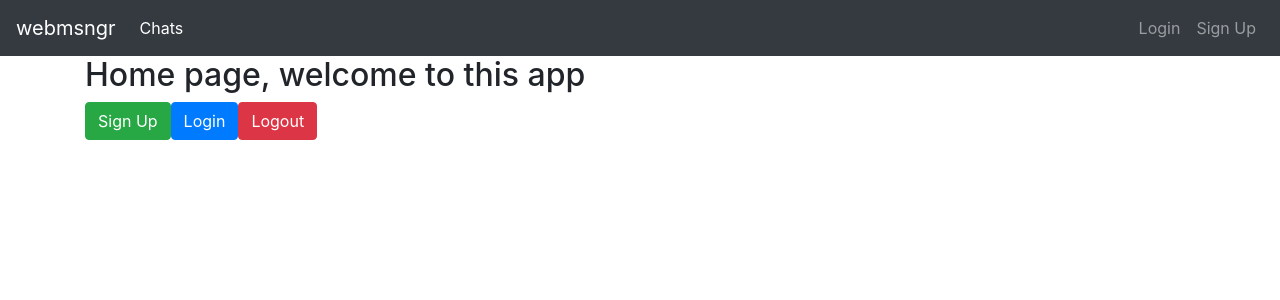
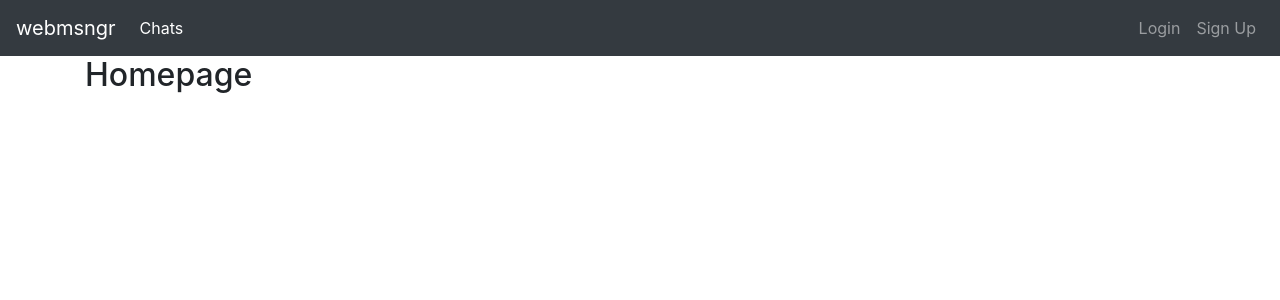
Before and after one commit to caiusbranda/web-msngr, an Angular app: page /home in a window 1280 px wide. Shown: the top 300 px of the page. Built offline with nearby package versions, Linux system fonts and the light colour scheme.

Commit message:
FRONT-END-SETUP: Added more route logic, disabled the change in URL(needs to be improved in order to be enforced better), re-organized code

```diff
--- a/package.json
+++ b/package.json
@@ -30,6 +30,7 @@
     "@angular/platform-browser": "^4.2.4",
     "@angular/platform-browser-dynamic": "^4.2.4",
     "@angular/router": "^4.2.4",
+    "@ng-bootstrap/ng-bootstrap": "^1.0.0-beta.4",
     "body-parser": "^1.18.0",
     "bootstrap": "^4.0.0-beta",
     "core-js": "^2.4.1",
--- a/src/app/app.module.ts
+++ b/src/app/app.module.ts
@@ -1,5 +1,7 @@
+import { ChatService } from './chats/chat-list/chat/chat.service';
 import { AuthService } from './auth/auth.service';
 import { HttpModule } from '@angular/http';
+import { NgbModule } from '@ng-bootstrap/ng-bootstrap';
 import { FormsModule, ReactiveFormsModule } from '@angular/forms';
 import { AppRoutingModule } from './app-routing.module';
 import { LoginComponent } from './auth/login/login.component';
@@ -10,6 +12,13 @@ import { AppComponent } from './app.component';
 import { HeaderComponent } from './header/header.component';
 import { HomeComponent } from './home/home.component';
 import { LogoutComponent } from './auth/logout/logout.component';
+import { MessageListComponent } from './chats/message-list/message-list.component';
+import { MessageComponent } from './chats/message-list/message/message.component';
+import { ChatListComponent } from './chats/chat-list/chat-list.component';
+import { ChatComponent } from './chats/chat-list/chat/chat.component';
+import { ChatsComponent } from './chats/chats.component';
+import { NewChatComponent } from './chats/chat-list/chat/new-chat/new-chat.component';
+import { MessageInputComponent } from './chats/message-list/message/message-input/message-input.component';
 
 @NgModule({
   declarations: [
@@ -18,16 +27,24 @@ import { LogoutComponent } from './auth/logout/logout.component';
     HomeComponent,
     LoginComponent,
     SignupComponent,
-    LogoutComponent
+    LogoutComponent,
+    MessageListComponent,
+    MessageComponent,
+    ChatListComponent,
+    ChatComponent,
+    ChatsComponent,
+    NewChatComponent,
+    MessageInputComponent
   ],
   imports: [
     BrowserModule,
     FormsModule,
     ReactiveFormsModule,
     AppRoutingModule,
-    HttpModule
+    HttpModule,
+    NgbModule.forRoot()
   ],
-  providers: [AuthService],
+  providers: [AuthService, ChatService],
   bootstrap: [AppComponent]
 })
 export class AppModule { }
--- a/src/app/auth/signup/signup.component.ts
+++ b/src/app/auth/signup/signup.component.ts
@@ -1,3 +1,4 @@
+import { ActivatedRoute, Params } from '@angular/router';
 import { User } from '../user.model';
 import { AuthService } from '../auth.service';
 import { FormControl, FormGroup, Validators } from '@angular/forms';
@@ -11,7 +12,7 @@ import { Component, OnInit } from '@angular/core';
 export class SignupComponent implements OnInit {
     myForm: FormGroup;
 
-    constructor(private authService: AuthService) {}
+    constructor(private authService: AuthService, private route: ActivatedRoute) {}
 
     onSubmit() {
         const user = new User(
@@ -19,7 +20,7 @@ export class SignupComponent implements OnInit {
             this.myForm.value.password,
             [],
             this.myForm.value.firstName,
-                this.myForm.value.password
+            this.myForm.value.lastName
         );
         this.authService.signup(user)
             .subscribe(
--- a/src/app/chats/chat.model.ts
+++ b/src/app/chats/chat.model.ts
@@ -1,8 +1,11 @@
-import { Message } from './message.model';
+import { Message } from './message-list/message/message.model';
+
 import { User } from '../auth/user.model';
 
 export class Chat {
     constructor(
         public users: User[],
-        public messages: Message[]) {}
+        public messages: Message[],
+        public chatId?: string) {}
+
 }
--- /dev/null
+++ b/src/app/chats/chats.component.html
@@ -0,0 +1,9 @@
+
+<div class="row">
+    <div class="col-md-3">
+        <app-chat-list></app-chat-list>
+    </div>
+    <div class="col-md-9">
+        <router-outlet></router-outlet>
+    </div>
+</div>
--- /dev/null
+++ b/src/app/chats/chats.component.ts
@@ -0,0 +1,15 @@
+import { Component, OnInit } from '@angular/core';
+
+@Component({
+  selector: 'app-chats',
+  templateUrl: './chats.component.html',
+  styleUrls: ['./chats.component.css']
+})
+export class ChatsComponent implements OnInit {
+
+  constructor() { }
+
+  ngOnInit() {
+  }
+
+}
--- a/src/app/header/header.component.html
+++ b/src/app/header/header.component.html
@@ -6,19 +6,19 @@
 
     <div class="collapse navbar-collapse" id="navbarMain">
         <ul class="navbar-nav mr-auto">
-            <li routerLinkActive="active" class="nav-item">
-                <a class="nav-link" routerLink="/">Chats</a>
+            <li routerLinkActive="active"  class="nav-item">
+                <a class="nav-link" skipLocationChange="true" routerLink="/">Chats</a>
             </li>
         </ul>
         <ul class="navbar-nav ml-auto">
             <li *ngIf="!isLoggedIn()" routerLinkActive="active" class="nav-item">
-                <a class="nav-link" routerLink="/login">Login</a>
+                <a class="nav-link" skipLocationChange="true" routerLink="/login">Login</a>
             </li>
             <li *ngIf="!isLoggedIn()" routerLinkActive="active" class="nav-item">
-                <a class="nav-link" routerLink="/signup">Sign Up</a>
+                <a class="nav-link" skipLocationChange="true" routerLink="/signup">Sign Up</a>
             </li>
             <li *ngIf="isLoggedIn()" routerLinkActive="active" class="nav-item">
-                <a class="nav-link" routerLink="/logout">Logout</a>
+                <a class="nav-link" skipLocationChange="true" routerLink="/logout">Logout</a>
             </li>
         </ul>
     </div>
--- a/src/app/home/home.component.html
+++ b/src/app/home/home.component.html
@@ -1,4 +1 @@
-<h2>Home page, welcome to this app</h2>
-<a routerLink="/signup" class="btn btn-success">Sign Up</a>
-<a routerLink="/login" class="btn btn-primary">Login</a>
-<a routerLink="/logout" class="btn btn-danger">Logout</a>
+<h2>Homepage</h2>
```
Also changed, not shown: src/app/app-routing.module.ts (+8 -0 lines), src/app/chats/message-list/message/message.service.ts (deleted, +0 -58 lines), src/app/chats/message.model.ts (deleted, +0 -8 lines), src/app/chats/chats.component.css (added), 1 other file (tests, documents, lock files or other folders). Lines whose indentation alone changed are shown as unchanged.
